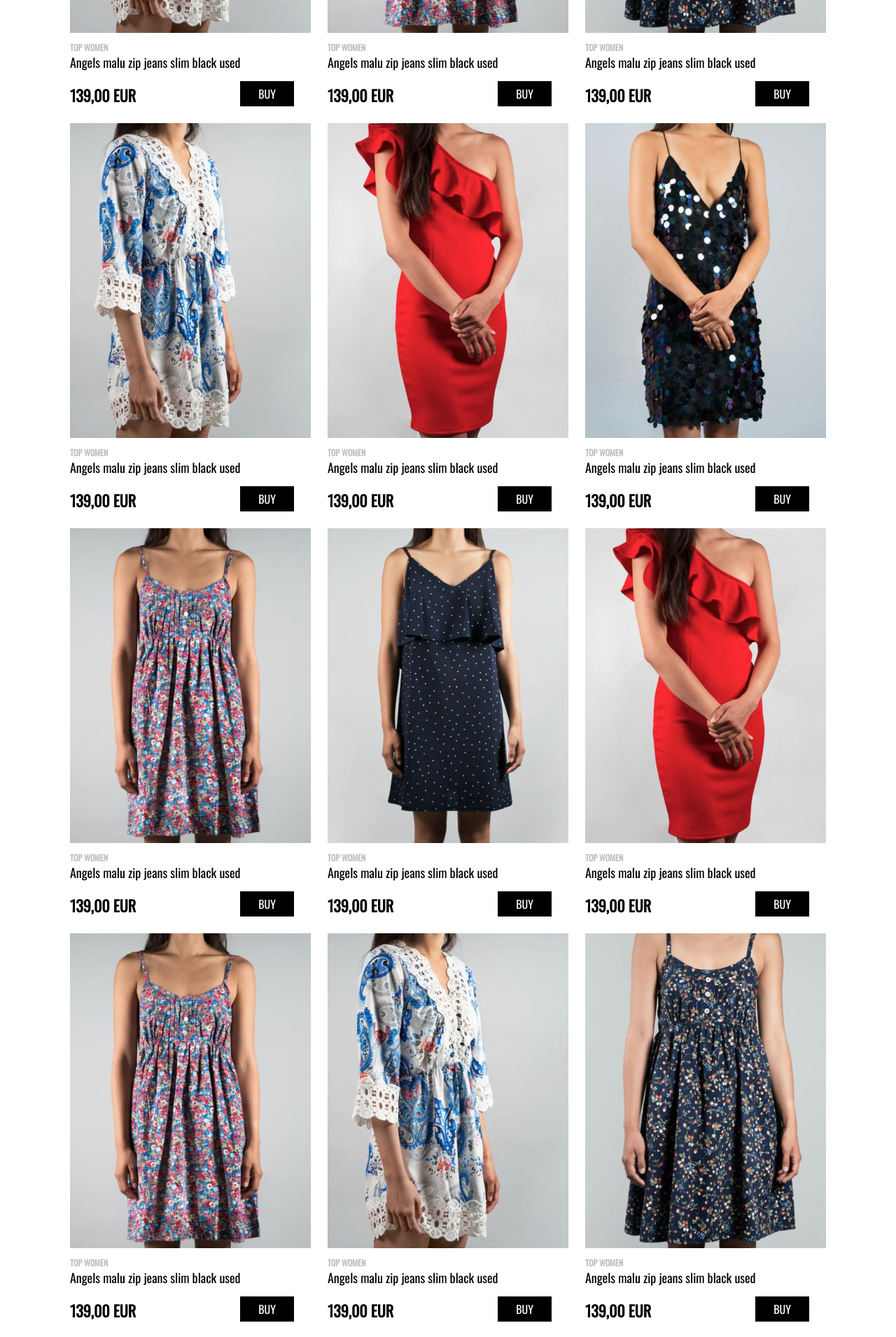
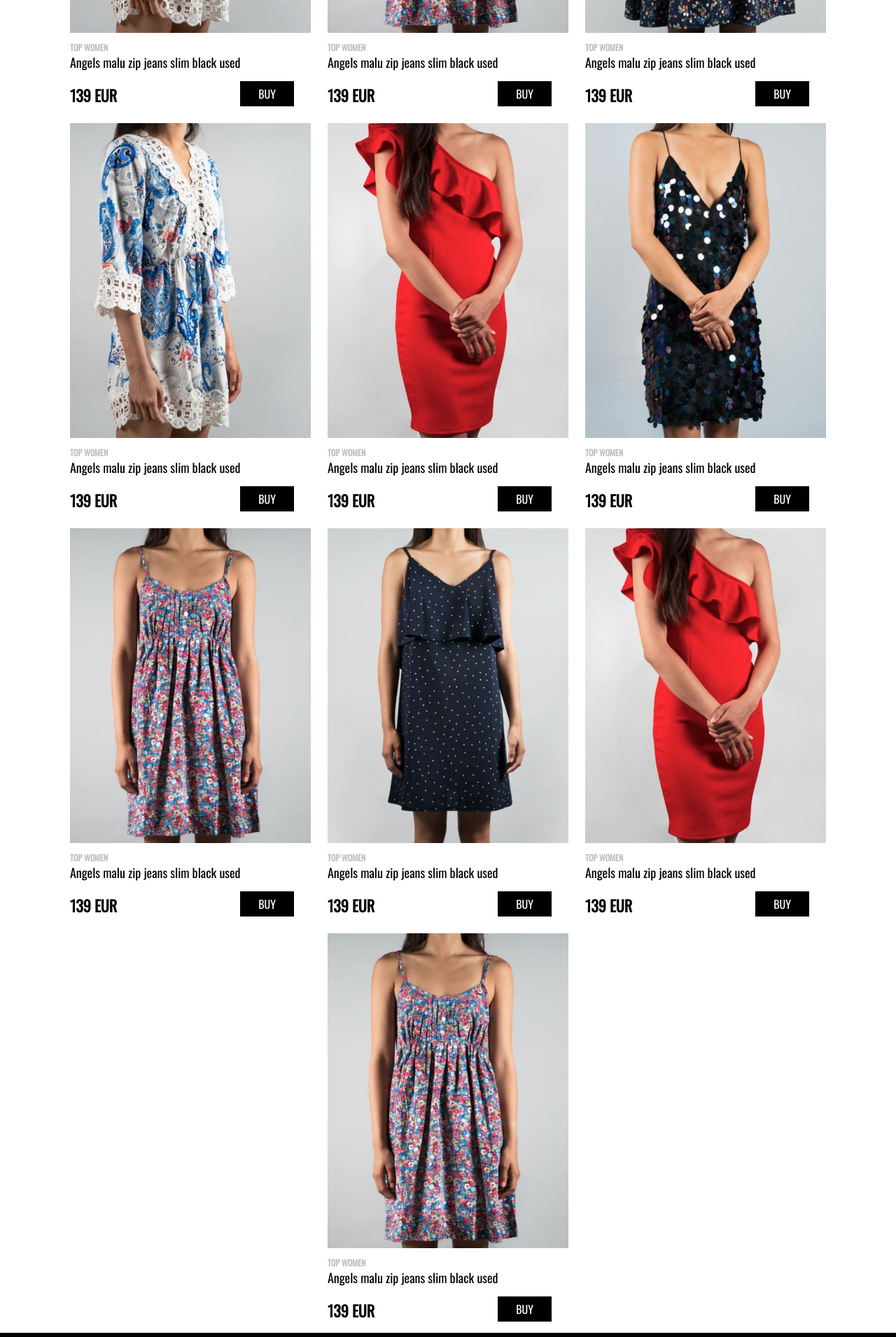
Before and after one commit to IvanParvanovski/Ecommerce-Store, an Angular app in the folder app/: page /catalogue in a window 1280 px wide. Shown: the part 860-2771 px from the top of the page at 70% size. Built offline with nearby package versions, Linux system fonts and the light colour scheme; no server answers.

Commit message:
Dynamically generated cards in catalogue

```diff
--- a/app/src/app/app.module.ts
+++ b/app/src/app/app.module.ts
@@ -1,3 +1,4 @@
+import { CommonModule } from '@angular/common';
 import { NgModule } from '@angular/core';
 import { BrowserModule } from '@angular/platform-browser';
 
@@ -6,6 +7,7 @@ import { AppComponent } from './app.component';
 import { appInterceptorProvider } from './app.interceptor';
 import { AuthModule } from './auth/auth.module';
 import { CatalogueRoutingModule } from './catalogue/catalogue-routing.module';
+import { CatalogueModule } from './catalogue/catalogue.module';
 import { CoreModule } from './core/core.module';
 
 @NgModule({
@@ -18,6 +20,7 @@ import { CoreModule } from './core/core.module';
     CatalogueRoutingModule,
     CoreModule,
     AuthModule,
+    CatalogueModule
   ],
   providers: [
     appInterceptorProvider
--- a/app/src/app/catalogue/catalogue-routing.module.ts
+++ b/app/src/app/catalogue/catalogue-routing.module.ts
@@ -5,7 +5,8 @@ const routes: Routes = [
     {
         path: 'catalogue',
         component: CatalogueComponent
-    }
+    },
+
 ]
 
 export const CatalogueRoutingModule = RouterModule.forChild(routes);
--- a/app/src/app/catalogue/catalogue.module.ts
+++ b/app/src/app/catalogue/catalogue.module.ts
@@ -4,10 +4,9 @@ import { CatalogueComponent } from './catalogue/catalogue.component';
 import { CatalogueRoutingModule } from './catalogue-routing.module';
 
 
-
 @NgModule({
   declarations: [
-    CatalogueComponent
+    CatalogueComponent,
   ],
   imports: [
     CommonModule,
--- /dev/null
+++ b/app/src/app/catalogue/catalogue.service.ts
@@ -0,0 +1,100 @@
+import { Injectable } from "@angular/core";
+import { IProduct } from "../shared/interfaces/product";
+
+@Injectable({
+    providedIn: 'root'
+})
+export class CatalogueService {
+    products: IProduct[] | null = null;
+
+    get catalogueProducts() {
+        return this.products;
+    }
+
+    constructor() {
+        this.products = [];
+        this.addProducts();
+    }
+
+    addProducts() {
+
+        this.products?.push(this.createProduct(
+            '/assets/images/clothes/dress1.png',
+            'Top Women',
+            'Angels malu zip jeans slim black used',
+            139
+        ));
+
+        this.products?.push(this.createProduct(
+            '/assets/images/clothes/dress2.png',
+            'Top Women',
+            'Angels malu zip jeans slim black used',
+            139
+        ));
+
+        this.products?.push(this.createProduct(
+            '/assets/images/clothes/dress3.png',
+            'Top Women',
+            'Angels malu zip jeans slim black used',
+            139
+        ));
+
+        this.products?.push(this.createProduct(
+            '/assets/images/clothes/dress4.png',
+            'Top Women',
+            'Angels malu zip jeans slim black used',
+            139
+        ));
+
+        this.products?.push(this.createProduct(
+            '/assets/images/clothes/dress5.png',
+            'Top Women',
+            'Angels malu zip jeans slim black used',
+            139
+        ));
+
+        this.products?.push(this.createProduct(
+            '/assets/images/clothes/dress6.png',
+            'Top Women',
+            'Angels malu zip jeans slim black used',
+            139
+        ));
+
+        this.products?.push(this.createProduct(
+            '/assets/images/clothes/dress7.png',
+            'Top Women',
+            'Angels malu zip jeans slim black used',
+            139
+        ));
+
+        this.products?.push(this.createProduct(
+            '/assets/images/clothes/dress8.png',
+            'Top Women',
+            'Angels malu zip jeans slim black used',
+            139
+        ));
+
+        this.products?.push(this.createProduct(
+            '/assets/images/clothes/dress5.png',
+            'Top Women',
+            'Angels malu zip jeans slim black used',
+            139
+        ));
+
+        this.products?.push(this.createProduct(
+            '/assets/images/clothes/dress2.png',
+            'Top Women',
+            'Angels malu zip jeans slim black used',
+            139
+        ));
+    }
+
+    createProduct(
+        img: string,
+        title: string,
+        description: string,
+        price: number): IProduct {
+
+        return { img, title, description, price};
+    }
+}
--- a/app/src/app/catalogue/catalogue/catalogue.component.html
+++ b/app/src/app/catalogue/catalogue/catalogue.component.html
@@ -15,17 +15,17 @@
 </section>
 
 <section class="clothes">
-    <div class="card">
-        <img class="dress-img" src="/assets/images/clothes/dress1.png" alt="No Image">
+    <div *ngFor="let product of products" class="card">
+        <img class="dress-img" src="{{product.img}}" alt="No Image">
 
-        <h6 class="card__heading">Top Women</h6>
-        <p class="card__description">Angels malu zip jeans slim black used</p>
+        <h6 class="card__heading">{{product.title}}</h6>
+        <p class="card__description">{{product.description}}</p>
 
-        <span class="card__price">139,00 EUR</span>
+        <span class="card__price">{{product.price}} EUR</span>
         <button class="buyButton">Buy</button>
     </div>
 
-    <div class="card">
+    <!-- <div class="card">
         <img class="dress-img" src="/assets/images/clothes/dress2.png" alt="No Image">
 
         <h6 class="card__heading">Top Women</h6>
@@ -35,15 +35,7 @@
         <button class="buyButton">Buy</button>
     </div>
 
-    <div class="card">
-        <img class="dress-img" src="/assets/images/clothes/dress3.png" alt="No Image">
 
-        <h6 class="card__heading">Top Women</h6>
-        <p class="card__description">Angels malu zip jeans slim black used</p>
-
-        <span class="card__price">139,00 EUR</span>
-        <button class="buyButton">Buy</button>
-    </div>
 
     <div class="card">
         <img class="dress-img" src="/assets/images/clothes/dress4.png" alt="No Image">
@@ -163,5 +155,5 @@
 
         <span class="card__price">139,00 EUR</span>
         <button class="buyButton">Buy</button>
-    </div>
+    </div> -->
 </section>
--- a/app/src/app/catalogue/catalogue/catalogue.component.ts
+++ b/app/src/app/catalogue/catalogue/catalogue.component.ts
@@ -1,4 +1,6 @@
-import { Component, OnInit } from '@angular/core';
+import { Component } from '@angular/core';
+import { IProduct } from 'src/app/shared/interfaces/product';
+import { CatalogueService } from '../catalogue.service';
 
 @Component({
   selector: 'app-catalogue',
@@ -9,11 +11,12 @@ import { Component, OnInit } from '@angular/core';
     './catalogue.component.scss'
   ]
 })
-export class CatalogueComponent implements OnInit {
+export class CatalogueComponent {
+  products: IProduct[] | null = null;
 
-  constructor() { }
-
-  ngOnInit(): void {
+  constructor(
+    private catalogueService: CatalogueService
+  ) {
+    this.products = catalogueService.catalogueProducts;
   }
-
 }
--- /dev/null
+++ b/app/src/app/shared/interfaces/product.ts
@@ -0,0 +1,6 @@
+export interface IProduct {
+    img: string;
+    title: string;
+    description: string;
+    price: number;
+}
```
